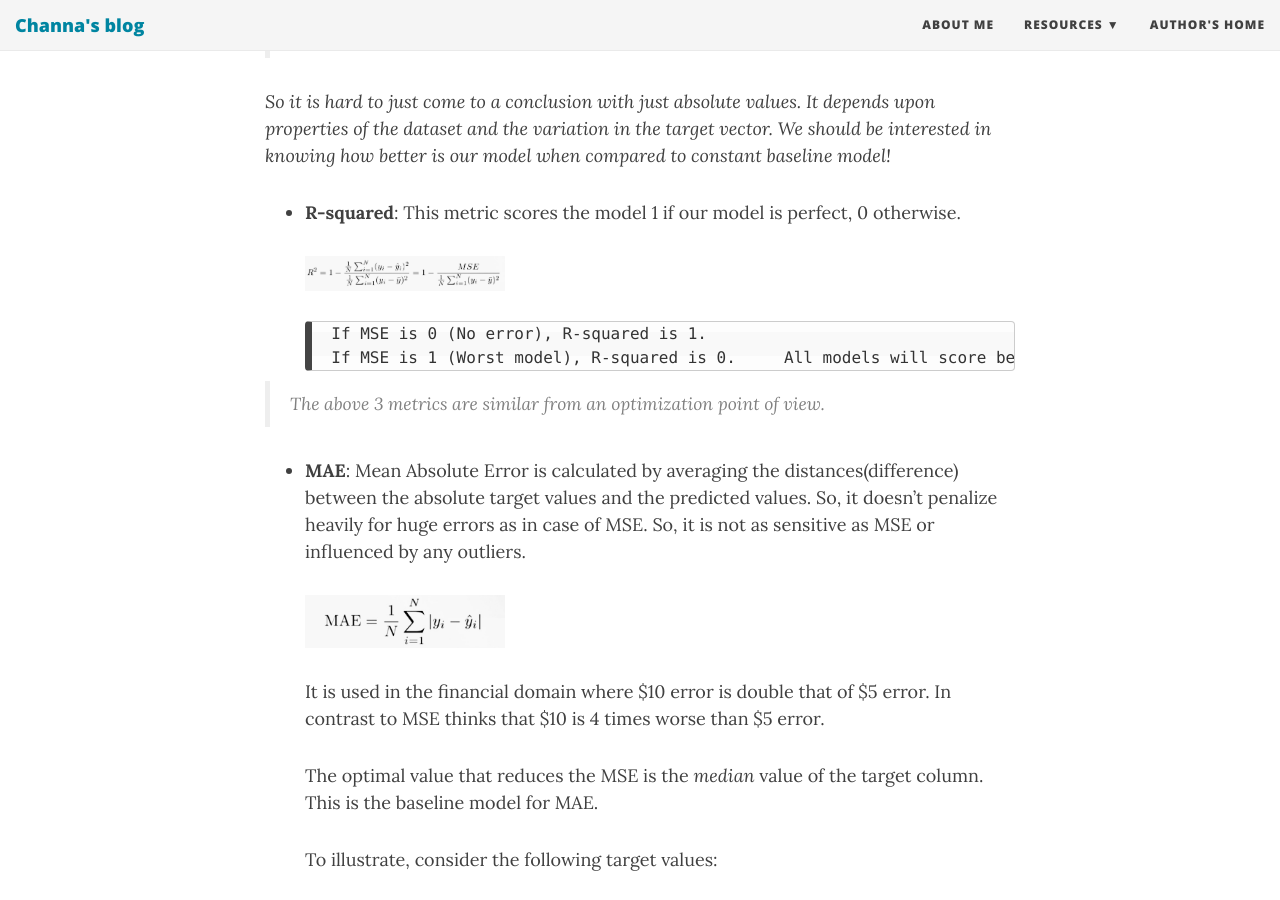
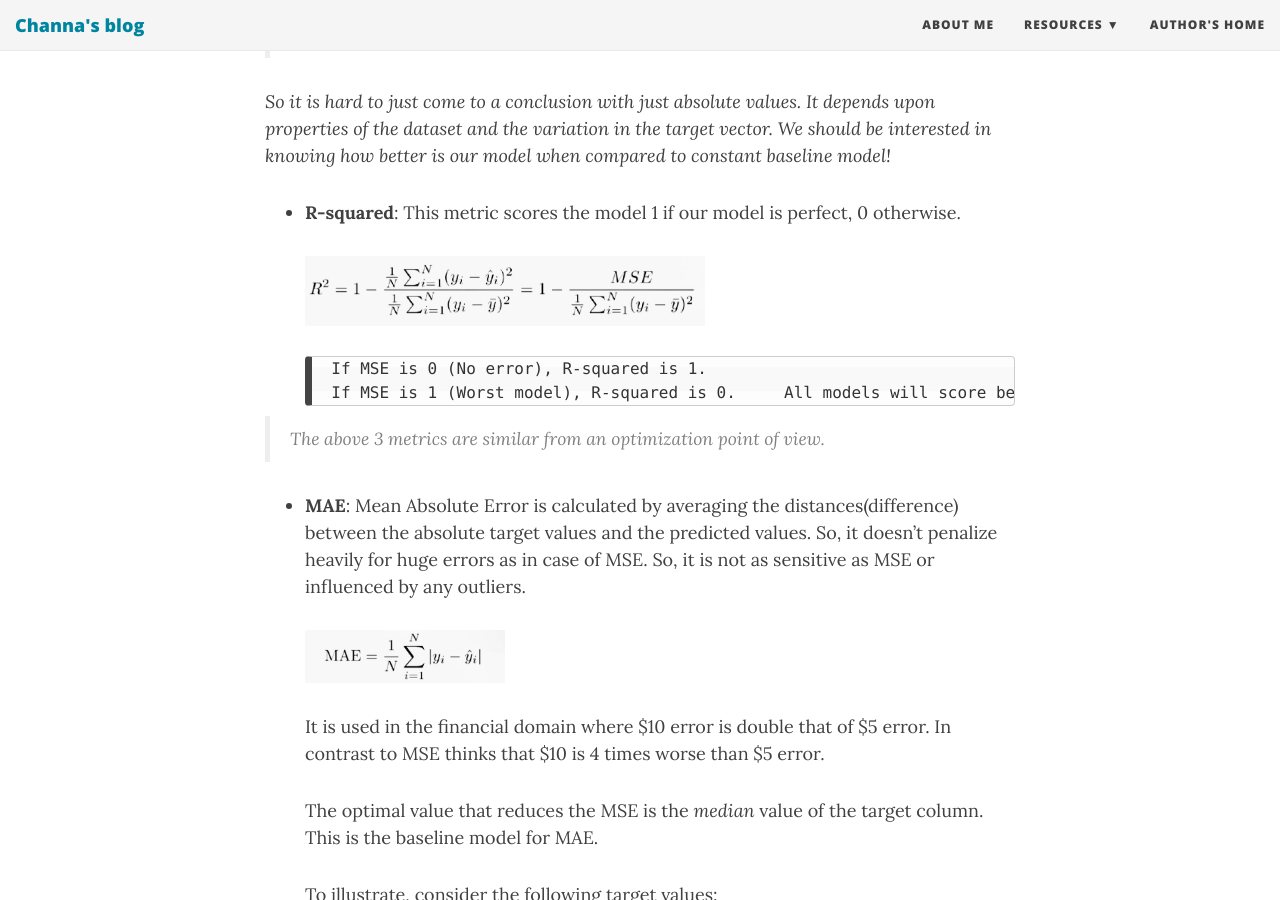
Before and after one commit to channagithub/channabasavagola.github.io, a Jekyll site: the page built from _posts/2018-01-09-metrics.md, in a window 1280 px wide and 900 px high, scrolled down 1625 px. Built offline with Jekyll 4.4.1, drawn with Linux system fonts in a browser that asks for light colours; nearby versions of some CDN libraries; comment, search, counter and statistics services are not loaded.

Commit message:
changing image size of r-squared

```diff
--- a/_posts/2018-01-09-metrics.md
+++ b/_posts/2018-01-09-metrics.md
@@ -45,7 +45,7 @@ Metric is a measure of the effectiveness of a model. The effectiveness of a mode
 
 - **R-squared**: This metric scores the model 1 if our model is perfect, 0 otherwise.
 
-	<img src="/img/r-squared.jpeg" alt="R-squared" style="width: 200px;"/>
+	<img src="/img/r-squared.jpeg" alt="R-squared" style="width: 400px;"/>
 
         If MSE is 0 (No error), R-squared is 1.
         If MSE is 1 (Worst model), R-squared is 0.
```
